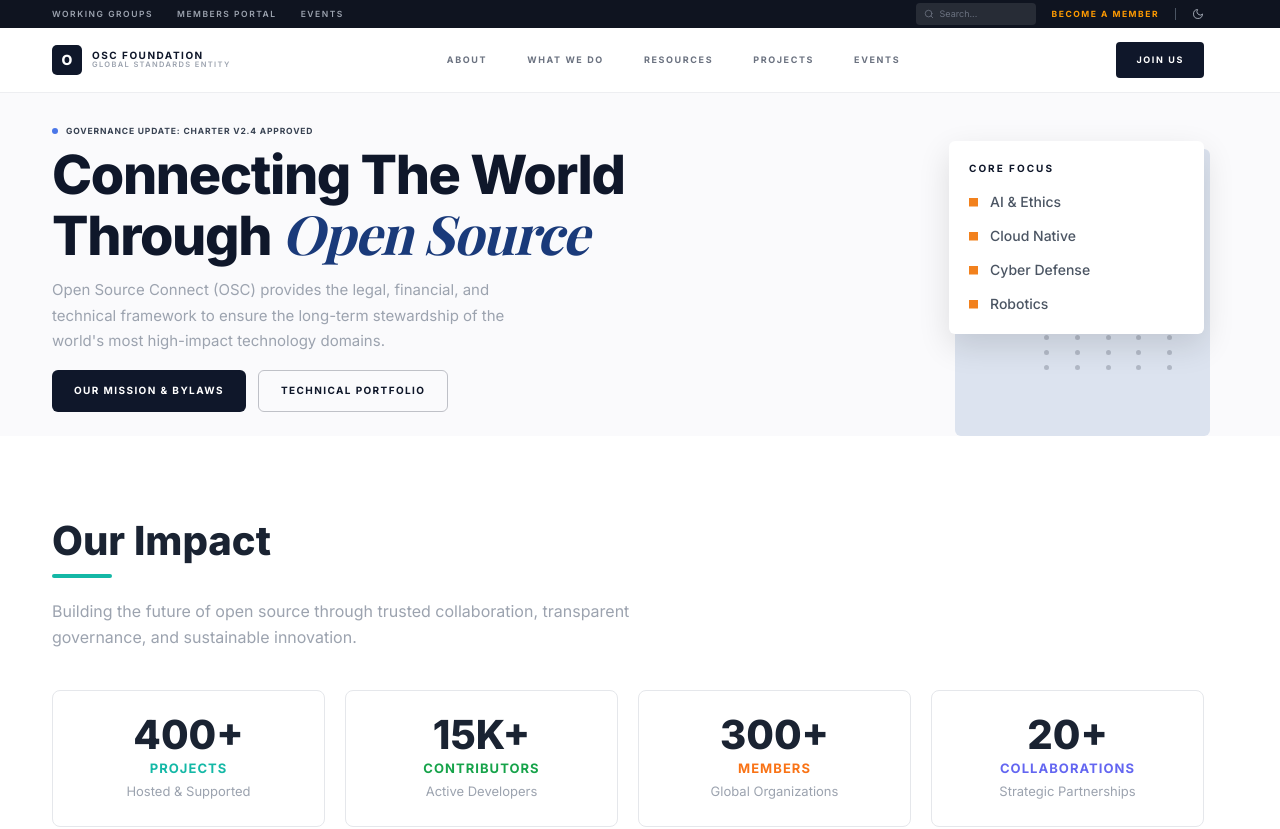
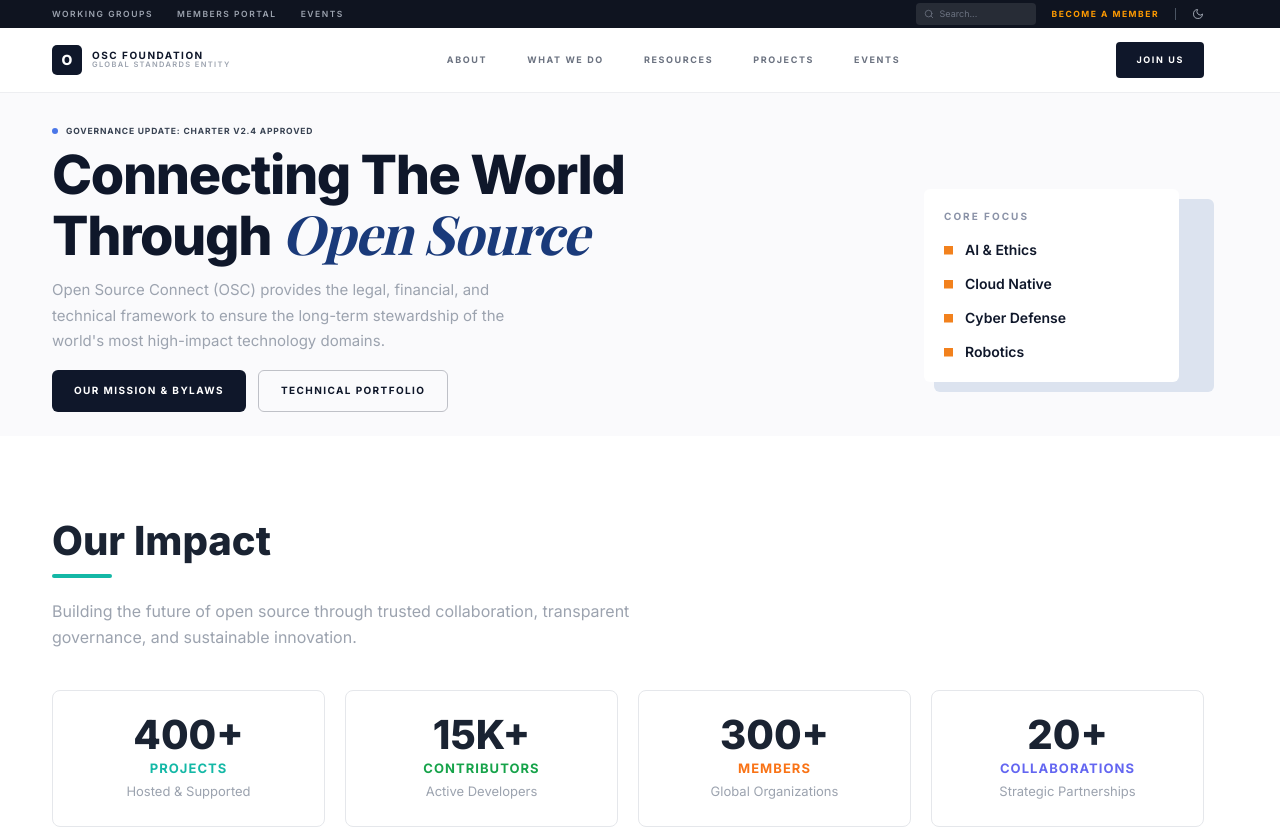
Before and after one commit to open-source-connect-01/OSC_India, a Next.js app: page / in a window 1280 px wide. Shown: the top 829 px of the page. Built offline with nearby package versions, Linux system fonts and the light colour scheme.

Commit message:
fixed core focus section

```diff
--- a/src/components/HeroSection.tsx
+++ b/src/components/HeroSection.tsx
@@ -56,24 +56,14 @@ export default function HeroSection() {
             </div>
           </div>
 
-          {/* Right: Floating CoreFocusCard (desktop only) - positioned mid-hero */}
-          <div className="hidden lg:block w-[280px] shrink-0 relative">
-            {/* Solid offset block behind the card (cool gray-blue) */}
-            <div className="absolute top-6 right-[-6px] w-[255px] h-full bg-[#dce3ef] rounded-[6px] z-0" />
-
-            <div className="absolute right-0 top-4 z-20">
-              <CoreFocusCard />
-            </div>
-
-            {/* Decorative dots pattern */}
-            <div className="absolute top-[180px] right-4 w-36 h-36 opacity-[0.2]">
-              <div className="grid grid-cols-5 gap-2.5">
-                {Array.from({ length: 25 }).map((_, i) => (
-                  <div
-                    key={i}
-                    className="w-[5px] h-[5px] rounded-full bg-navy"
-                  />
-                ))}
+          {/* Right: Floating CoreFocusCard (desktop only) */}
+          <div className="hidden lg:block w-[280px] shrink-0 relative mt-16">
+            <div className="relative">
+              {/* Thin offset sliver — ~10px visible edge on right and bottom */}
+              <div className="absolute top-[10px] left-[10px] w-full h-full bg-[#dce3ef] rounded-[6px] z-0" />
+              {/* Card sits on top */}
+              <div className="relative z-10">
+                <CoreFocusCard />
               </div>
             </div>
           </div>
@@ -85,8 +75,8 @@ export default function HeroSection() {
 
 function CoreFocusCard() {
   return (
-    <div className="w-full lg:w-[255px] bg-white shadow-[0_12px_32px_rgba(0,0,0,0.12)] p-5 rounded-[6px]">
-      <h3 className="text-[10px] font-bold tracking-[0.2em] text-navy uppercase mb-4">
+    <div className="w-full lg:w-[255px] bg-white p-5 rounded-[6px]">
+      <h3 className="text-[10px] font-bold tracking-[0.2em] text-[#8b93a8] uppercase mb-4">
         Core Focus
       </h3>
       <ul className="space-y-3.5">
@@ -98,7 +88,7 @@ function CoreFocusCard() {
         ].map((item) => (
           <li key={item} className="flex items-center gap-3">
             <span className="w-[9px] h-[9px] bg-[#F2811D] shrink-0" style={{ clipPath: "polygon(0 0, 100% 0, 100% 100%, 0 100%)" }} />
-            <span className="text-sm font-medium text-gray-600">
+            <span className="text-sm font-semibold text-navy">
               {item}
             </span>
           </li>
```
